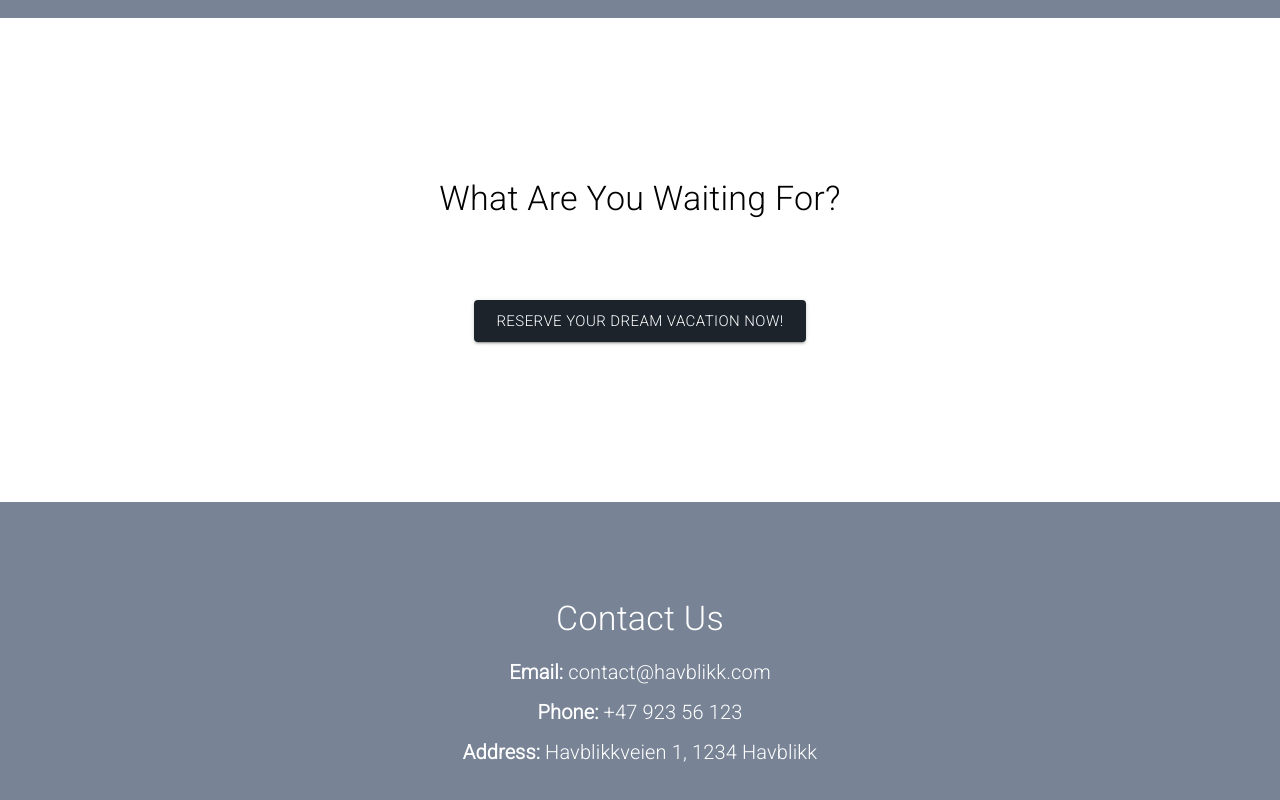
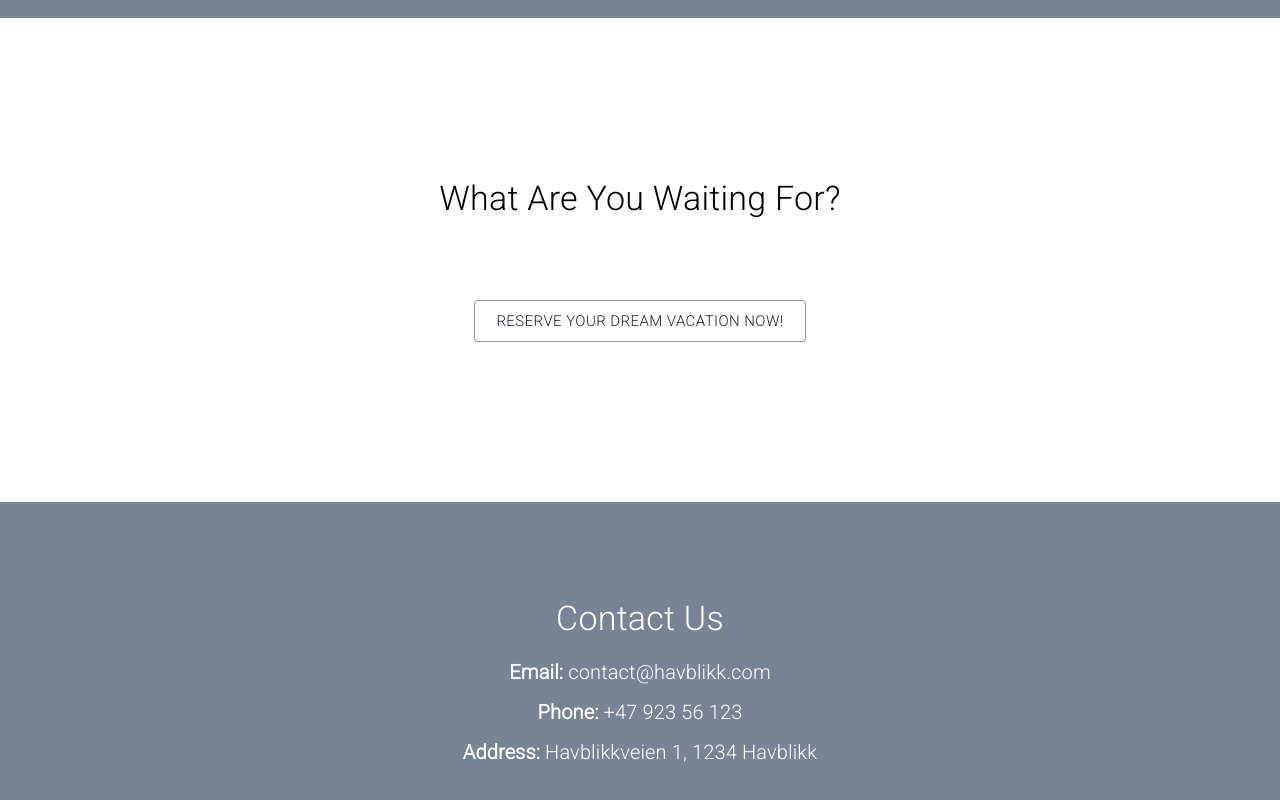
Before and after one commit to sundehakon/Hotell-React, a React (Create React App) app: page / in a window 1280 px wide. Shown: the part 2829-3629 px from the top of the page. Built offline with nearby package versions, Linux system fonts and the light colour scheme; no server answers.

Commit message:
Add hover effects to reservation shortcut button

```diff
--- a/src/components/Home.js
+++ b/src/components/Home.js
@@ -59,7 +59,12 @@ const Home = () => {
     </Box>
     <Box sx={{ textAlign: 'center' }}>
       <Typography variant='h4' sx={{ marginTop: 160 }}>What Are You Waiting For?</Typography>
-      <Button href='/reservation' variant='contained' sx={{ marginTop: 10 }} size='large'>Reserve Your Dream Vacation Now!</Button>
+      <Button href='/reservation' variant='outlined' sx={{ marginTop: 10,
+      '&:hover': { transform: 'scale(1.05)',
+          boxShadow: '0px 8px 16px rgba(0, 0, 0, 0.1)',
+          transition: 'transform 0.3s ease, box-shadow 0.3s ease',
+        }
+      }} size='large'>Reserve Your Dream Vacation Now!</Button>
     </Box>
     <Box sx={{ backgroundColor: '#788496', position: 'absolute', left: 0, right: 0, marginTop: 20, height: 400 }}>
       <Typography variant='h4' sx={{ textAlign: 'center', color: 'white', marginTop: 12 }}>Contact Us</Typography>
```
